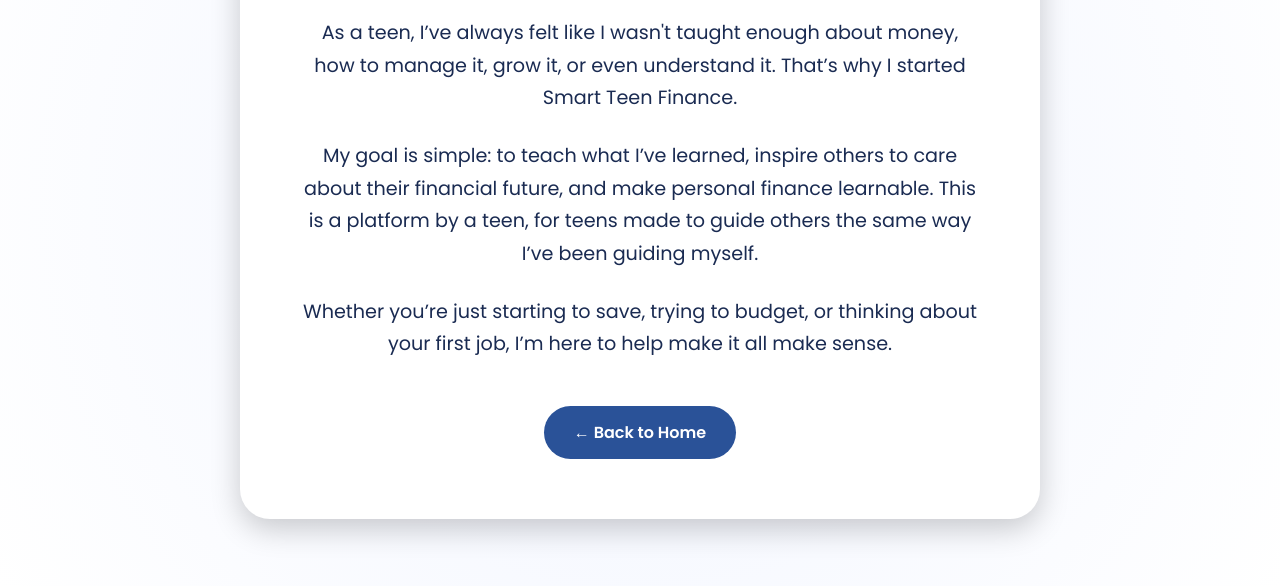
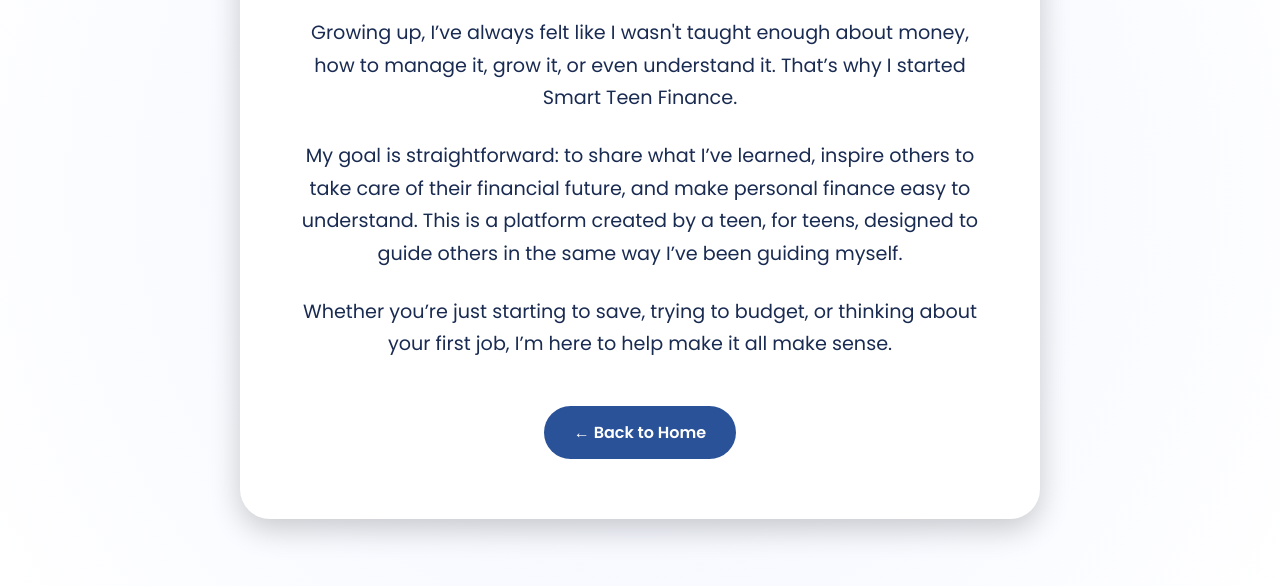
Before and after one commit to blubric/smart-teen-finance, a plain HTML site: page mission.html in a window 1280 px wide. Shown: the part 208-794 px from the top of the page. Drawn offline with Linux system fonts and the light colour scheme.

Commit message:
Update mission.html
changed mission statement

```diff
--- a/mission.html
+++ b/mission.html
@@ -92,10 +92,10 @@
   <div class="container">
     <h1>My Mission</h1>
     <p>
-      As a teen, I’ve always felt like I wasn't taught enough about money, how to manage it, grow it, or even understand it. That’s why I started Smart Teen Finance.
+      Growing up, I’ve always felt like I wasn't taught enough about money, how to manage it, grow it, or even understand it. That’s why I started Smart Teen Finance.
     </p>
     <p>
-        My goal is simple: to teach what I’ve learned, inspire others to care about their financial future, and make personal finance learnable. This is a platform by a teen, for teens made  to guide others the same way I’ve been guiding myself.    </p>
+        My goal is straightforward: to share what I’ve learned, inspire others to take care of their financial future, and make personal finance easy to understand. This is a platform created by a teen, for teens, designed to guide others in the same way I’ve been guiding myself.    </p>
     <p>
       Whether you’re just starting to save, trying to budget, or thinking about your first job, I’m here to help make it all make sense.
     </p>
```
